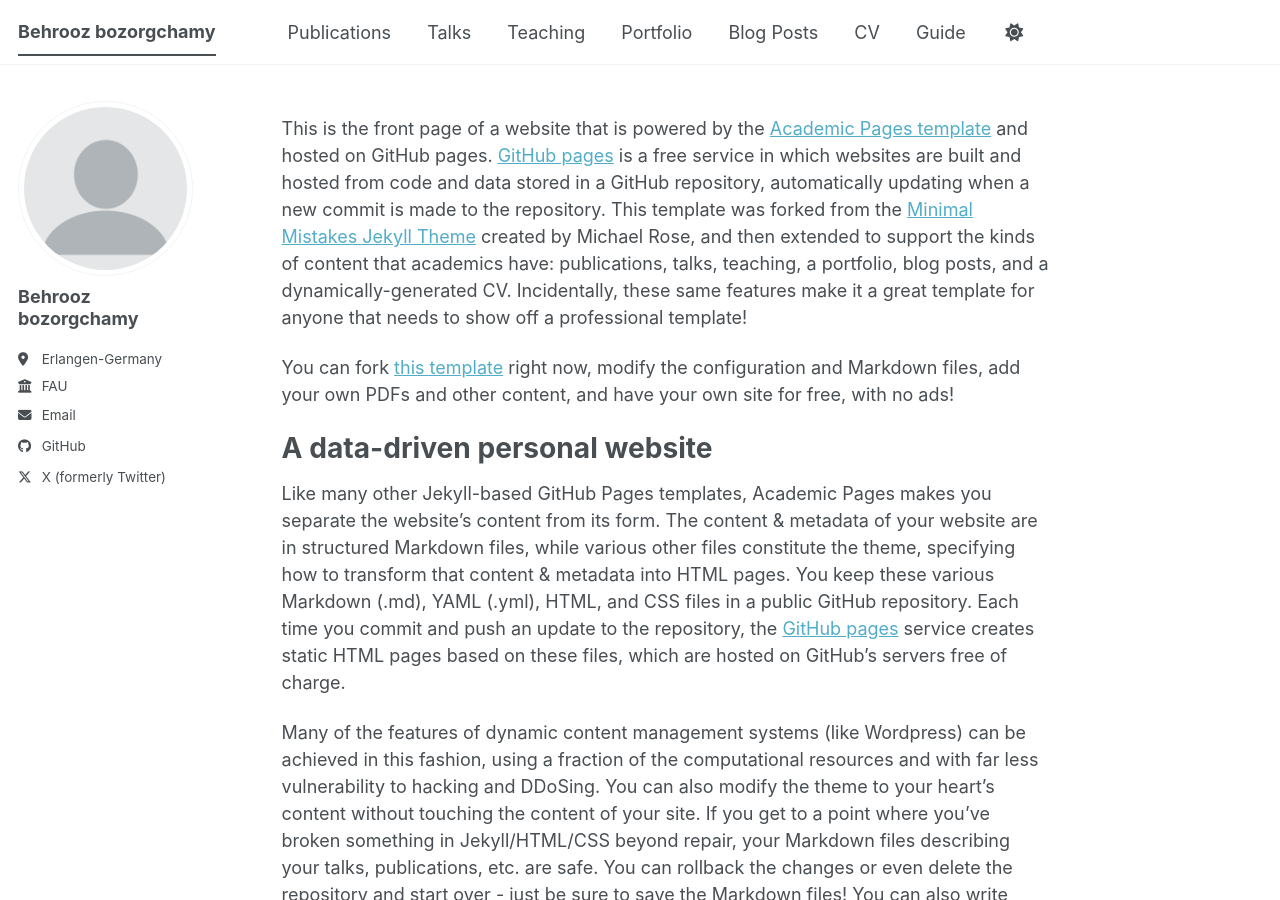
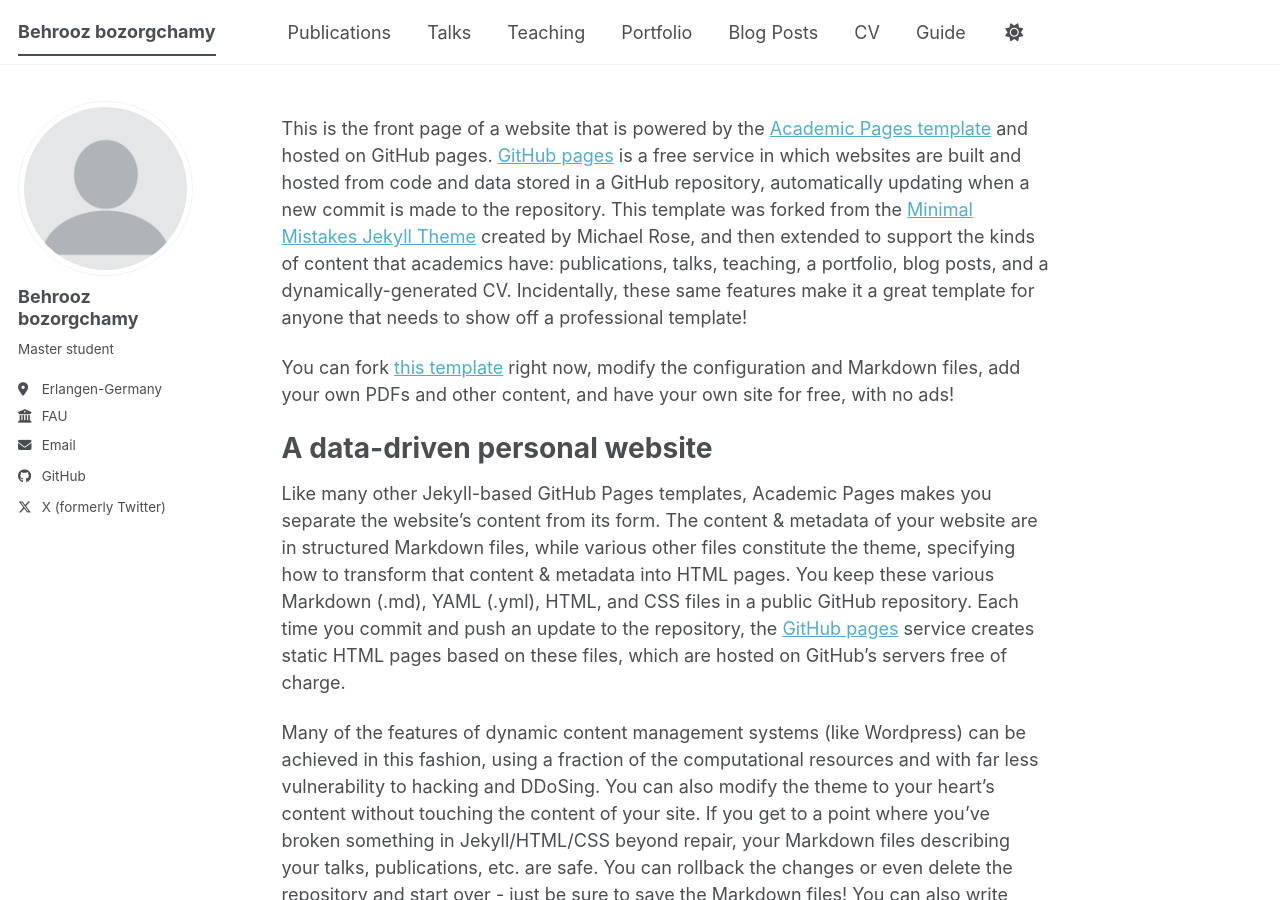
Before and after one commit to behroozbc/behroozbc.github.io, a Jekyll site: the page built from _pages/about.md, in a window 1280 px wide and 900 px high. Built offline with Jekyll 4.4.1, drawn with Linux system fonts in a browser that asks for light colours; a script bundle is joined from its source files by our own code; library files that are not in the unit come from our copies.

Commit message:
change bio

```diff
--- a/_config.yml
+++ b/_config.yml
@@ -26,7 +26,7 @@ author:
   avatar           : "profile.png"
   name             : "Behrooz bozorgchamy"
   pronouns         : # example: "she/her"
-  bio              : ""
+  bio              : "Master student"
   location         : "Erlangen-Germany"
   employer         : "FAU"
   uri              : # URL
```
